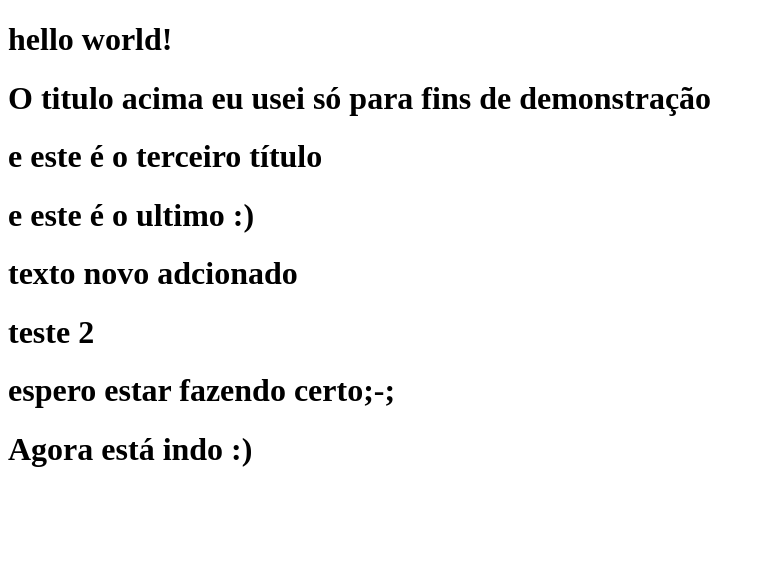
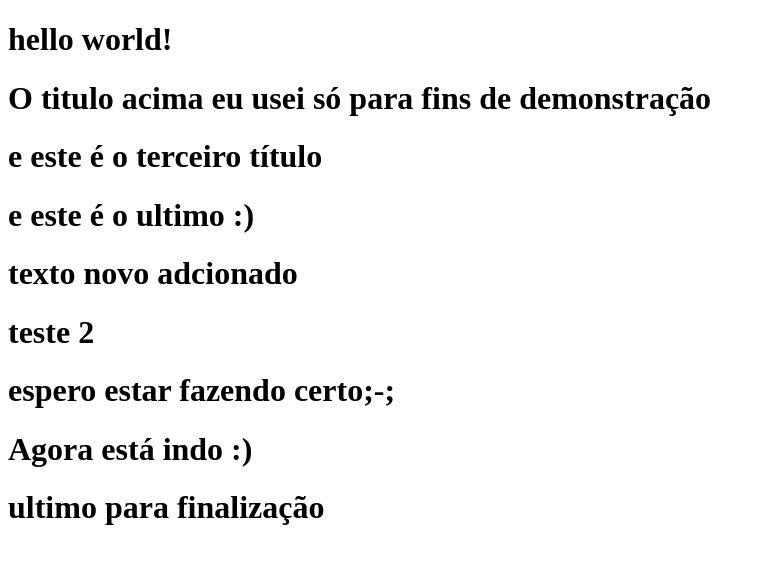
Before and after one commit to hr6888125-sketch/deploy, a plain HTML site: page index.html in a window 1280 px wide. Shown: the whole page, without its empty margins (0-765 px from the left). Drawn offline with Linux system fonts and the light colour scheme.

Commit message:
adcionando quinto texto

```diff
--- a/index.html
+++ b/index.html
@@ -14,6 +14,8 @@
     <H1>teste 2</H1>
     <H1>espero estar fazendo certo;-;</H1>
     <H1>Agora está indo :)</H1>
+    <H1>ultimo para finalização</H1>
+
 
 </body>
 </html>
```
